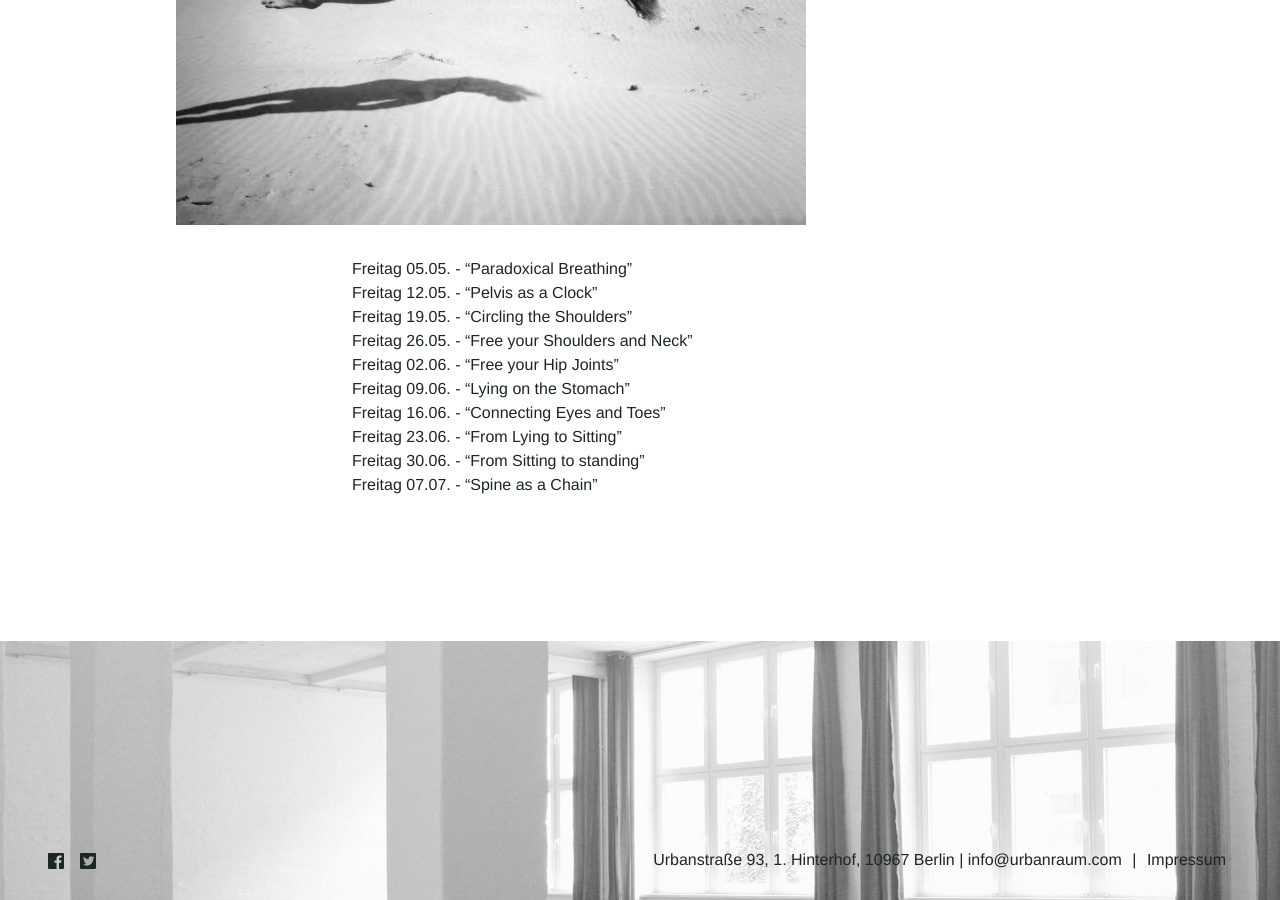
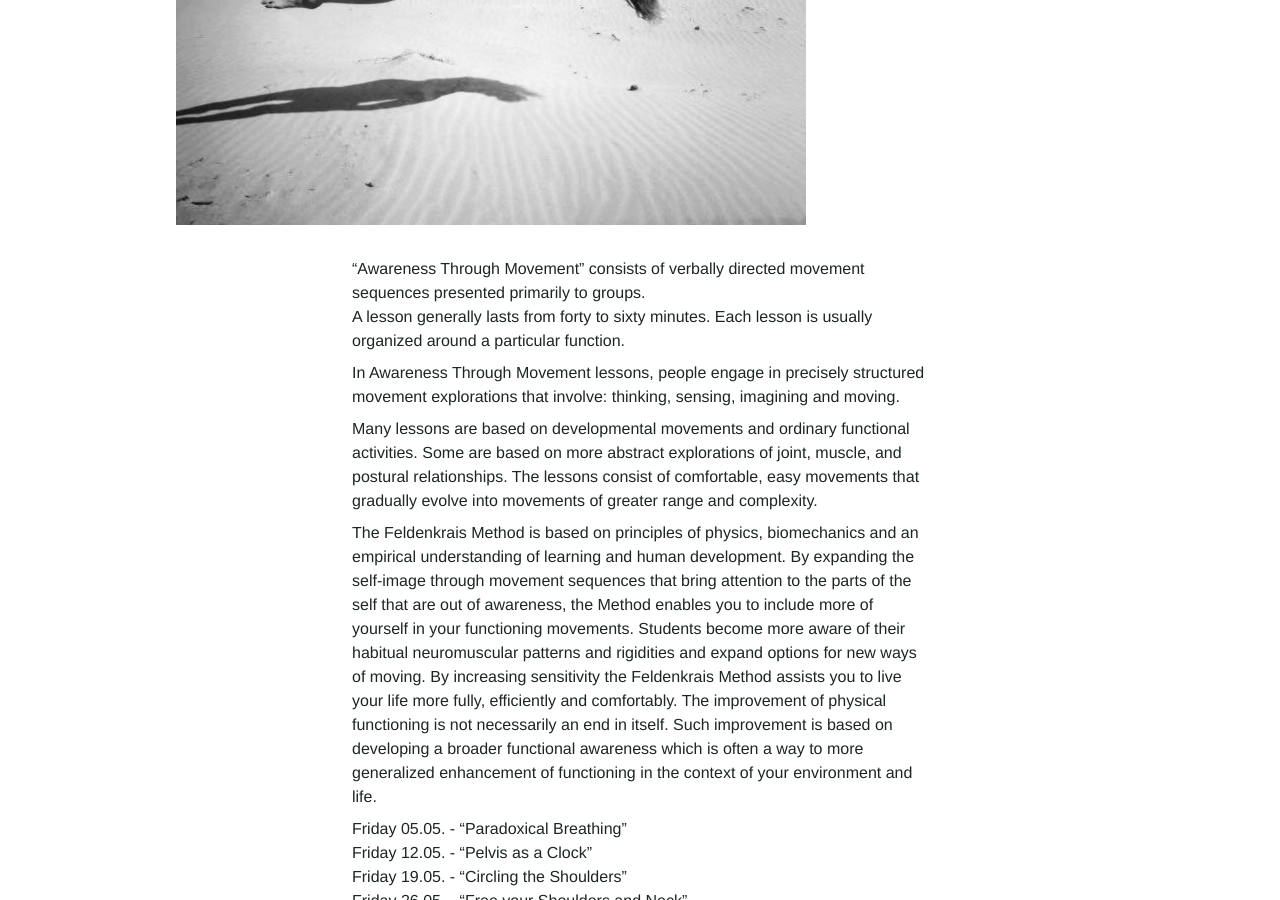
Before and after one commit to Kriesse/urbanraum, a Jekyll site: the page built from _classes/feldenkrais-methode.md, in a window 1280 px wide and 900 px high, scrolled down 624 px. Built offline with Jekyll 4.4.1, drawn with Linux system fonts in a browser that asks for light colours; nearby versions of some CDN libraries; some of the changed text lies outside the part shown.

Commit message:
Update feldenkrais-methode.md

```diff
--- a/_classes/feldenkrais-methode.md
+++ b/_classes/feldenkrais-methode.md
@@ -29,6 +29,15 @@
   Einzelstunde: 11 Euro
 
 description_en: |
+  Gruppenarbeit mit der Feldenkrais Methode: In diesem Fall, mit einer Gruppe, arbeite ich durch die Art und Weise der Methode die "Bewusstheit durch Bewegung" heißt (Awareness Through Movement), wo ich durch verbale Kommunikation und bestimmte an die Gruppenmitglieder angepasste Übunge anwende.
+
+  Die Methode basiert auf Judo, auf der künstlerischen Körperschulung der 1920er Jahre sowie auf Erkenntnissen der manuellen Medizin.
+  Im Mittelpunkt der Methode stehen Bewegungsmuster, die den Lebensalltag eines Menschen prägen, und die Möglichkeiten, diese angemessen zu variieren. Sie möchte den Menschen befähigen, über die Wahrnehmung von Bewegungsabläufen seine Bewusstheit zu erweitern und größere sensomotorische Differenziertheit zu erlangen. Nachteilige Bewegungsmuster sollen gelöst und neue Bewegungsalternativen aufgezeigt werden. Auf diese Weise kann er schließlich besser erkennen und verstehen, wie er sich selbst wahrnimmt und im täglichen Leben organisiert. Beschwerden werden zu entsprechenden Bewegungsmustern zurückverfolgt und Defizite möglichst durch andere, neu erkannte Bewegungsmöglichkeiten überbrückt. Indem sich der Lernende über das eigene Tun bewusst wird, entsteht neue Beweglichkeit für Körper und Geist.
+
+  Die Methode findet insbesondere zur Wiedererlangung der vollen Mobilität nach Verletzungen in der Rehabilitation und beim Abbau von fehlende Schmerzen Anwendung. Ihrem Konzept nach können jedoch Menschen in den unterschiedlichsten Lebenssituationen von ihren Möglichkeiten profitieren. Sie soll geistige und körperliche Frische bis ins hohe Alter erhalten helfen. Auch beispielsweise für Musiker, Tänzer, Sportler und andere an Bewegung Interessierte kann sie von Nutzen sein.
+
+
+  Die Methode wendet sich an alle Menschen, die unangenehme Gewohnheiten oder spezifische und bestimmte körperliche Schwierigkeiten und Schmerzen bewältigen wollen, aber auch an ALLE die sich weiter entwicklen und selbsterkennen wollen.
 
   Freitag 05.05. -  "Paradoxical Breathing"
   Freitag 12.05. -  "Pelvis as a Clock"
@@ -41,17 +50,35 @@
   Freitag 30.06. -  "From Sitting to standing"
   Freitag 07.07. -  "Spine as a Chain"
 
-description_de: |
+description_en: |
 
-  Freitag 05.05. -  "Paradoxical Breathing"
-  Freitag 12.05. -  "Pelvis as a Clock"
-  Freitag 19.05. -  "Circling the Shoulders"
-  Freitag 26.05. -  "Free your Shoulders and Neck"
-  Freitag 02.06. -  "Free your Hip Joints"
-  Freitag 09.06. -  "Lying on the Stomach"
-  Freitag 16.06. -  "Connecting Eyes and Toes"
-  Freitag 23.06. -  "From Lying to Sitting"
-  Freitag 30.06. -  "From Sitting to standing"
-  Freitag 07.07. -  "Spine as a Chain"
+  "Awareness Through Movement" consists of verbally directed movement sequences presented primarily to groups.
+  A lesson generally lasts from forty to sixty minutes.
+  Each lesson is usually organized around a particular function.
+
+  In Awareness Through Movement lessons, people engage in precisely structured movement explorations that involve:
+  thinking, sensing, imagining and moving.
+
+  Many lessons are based on developmental movements and ordinary functional activities.
+  Some are based on more abstract explorations of joint, muscle, and postural relationships.
+  The lessons consist of comfortable, easy movements that gradually evolve into movements of greater range and complexity.
+
+  The Feldenkrais Method is based on principles of physics, biomechanics and an empirical understanding of learning and human development.
+  By expanding the self-image through movement sequences that bring attention to the parts of the self that are out of awareness, the Method enables you to include more of yourself in your functioning movements. Students become more aware of their habitual neuromuscular patterns and rigidities and expand options for new ways of moving. By increasing sensitivity the Feldenkrais Method assists you to live your life more fully, efficiently and comfortably.
+  The improvement of physical functioning is not necessarily an end in itself. Such improvement is based on developing a broader functional awareness which is often a way to more generalized enhancement of functioning in the context of your environment and life.
+
+  Friday 05.05. -  "Paradoxical Breathing"
+  Friday 12.05. -  "Pelvis as a Clock"
+  Friday 19.05. -  "Circling the Shoulders"
+  Friday 26.05. -  "Free your Shoulders and Neck"
+  Friday 02.06. -  "Free your Hip Joints"
+  Friday 09.06. -  "Lying on the Stomach"
+  Friday 16.06. -  "Connecting Eyes and Toes"
+  Friday 23.06. -  "From Lying to Sitting"
+  Friday 30.06. -  "From Sitting to standing"
+  Friday 07.07. -  "Spine as a Chain"
+
+  IMPORTANT for all participants:
+  Bring warm, soft and comfortable clothes and socks, no jewellery and no mobiles during the lesson !
 
 ---
```
